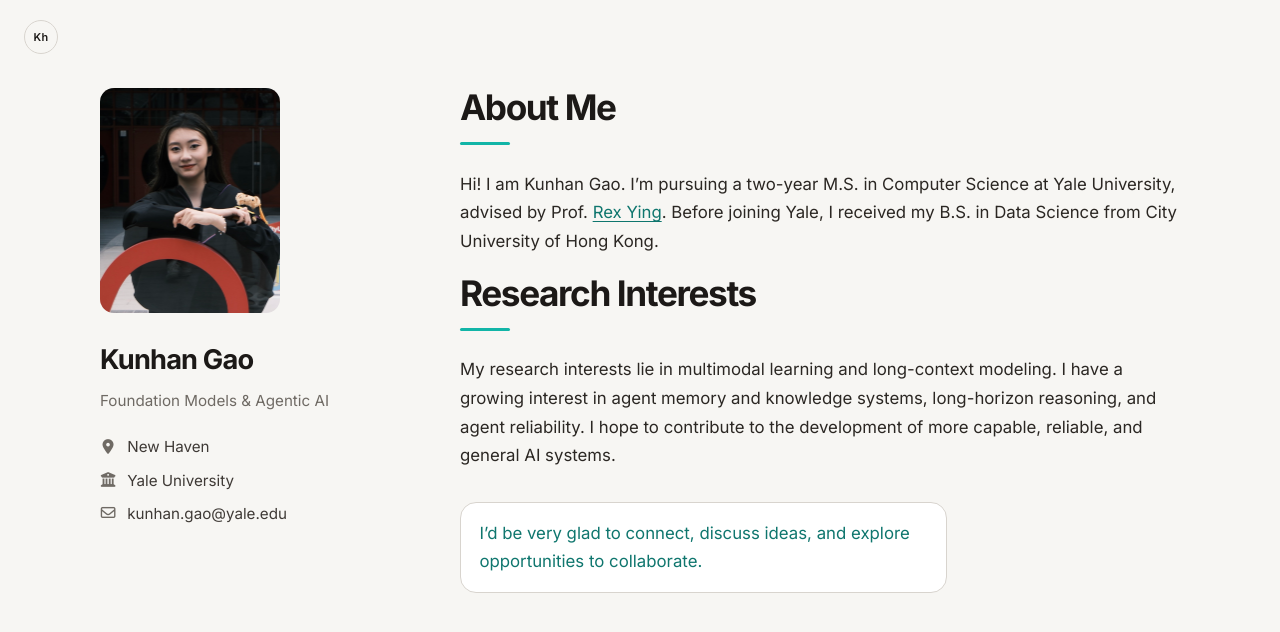
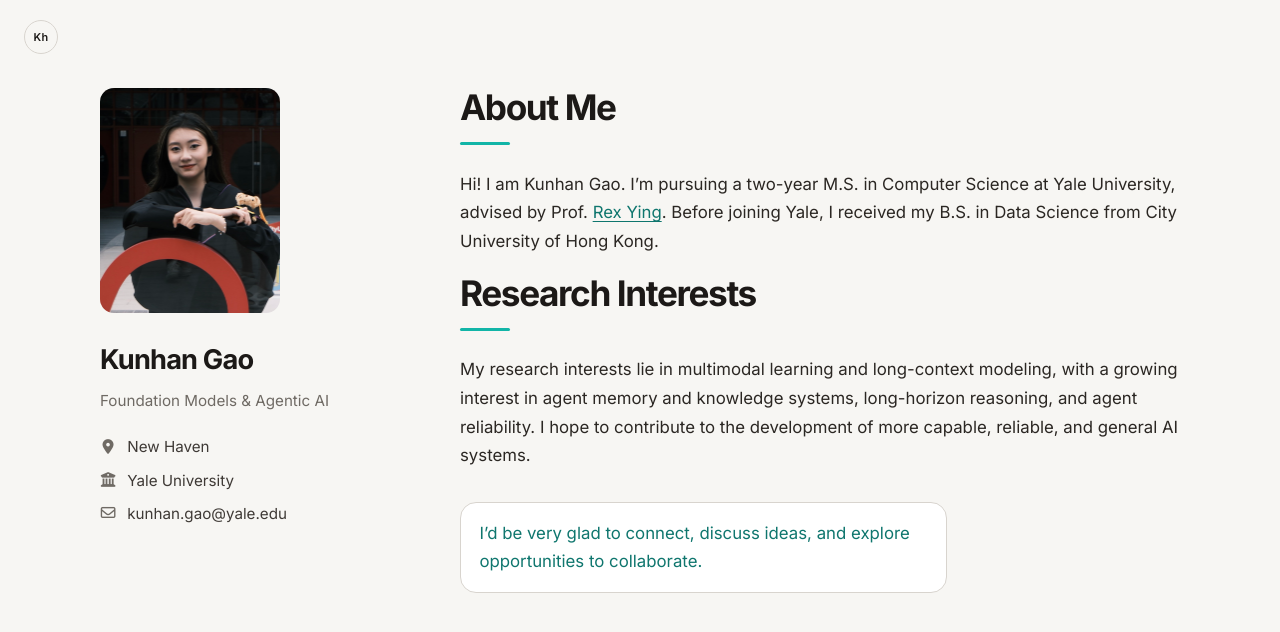
Before and after one commit to kunhan-G/kunhan-G.github.io, a Jekyll site: the page built from index.md, in a window 1280 px wide. Shown: the top 632 px of the page. Built offline with Jekyll 4.4.1, drawn with Linux system fonts in a browser that asks for light colours; a style sheet for code colours, icons or effects is not loaded; our own code applies the rules of GitHub Pages for plain Markdown files.

Commit message:
Update the research interests wording.

```diff
--- a/html_source_file/index.html
+++ b/html_source_file/index.html
@@ -46,7 +46,7 @@
         <h2 id="about-me">About Me</h2>
         <p>Hi! I am Kunhan Gao. I’m pursuing a two-year M.S. in Computer Science at Yale University, advised by Prof. <a href="https://www.cs.yale.edu/homes/ying-rex/">Rex Ying</a>. Before joining Yale, I received my B.S. in Data Science from City University of Hong Kong.</p>
         <h2 id="research-interests">Research Interests</h2>
-        <p>My research interests lie in multimodal learning and long-context modeling. I have a growing interest in agent memory and knowledge systems, long-horizon reasoning, and agent reliability. I hope to contribute to the development of more capable, reliable, and general AI systems.</p>
+        <p>My research interests lie in multimodal learning and long-context modeling, with a growing interest in agent memory and knowledge systems, long-horizon reasoning, and agent reliability. I hope to contribute to the development of more capable, reliable, and general AI systems.</p>
         <div class="collab-box">
           <p>I’d be very glad to connect, discuss ideas, and explore opportunities to collaborate.</p>
         </div>
--- a/index.md
+++ b/index.md
@@ -8,7 +8,7 @@
 
 ## Research Interests
 
-My research interests lie in multimodal learning and long-context modeling. I have a growing interest in agent memory and knowledge systems, long-horizon reasoning, and agent reliability. I hope to contribute to the development of more capable, reliable, and general AI systems.
+My research interests lie in multimodal learning and long-context modeling, with a growing interest in agent memory and knowledge systems, long-horizon reasoning, and agent reliability. I hope to contribute to the development of more capable, reliable, and general AI systems.
 
 <div class="collab-box">
   <p>I’d be very glad to connect, discuss ideas, and explore opportunities to collaborate.</p>
```
